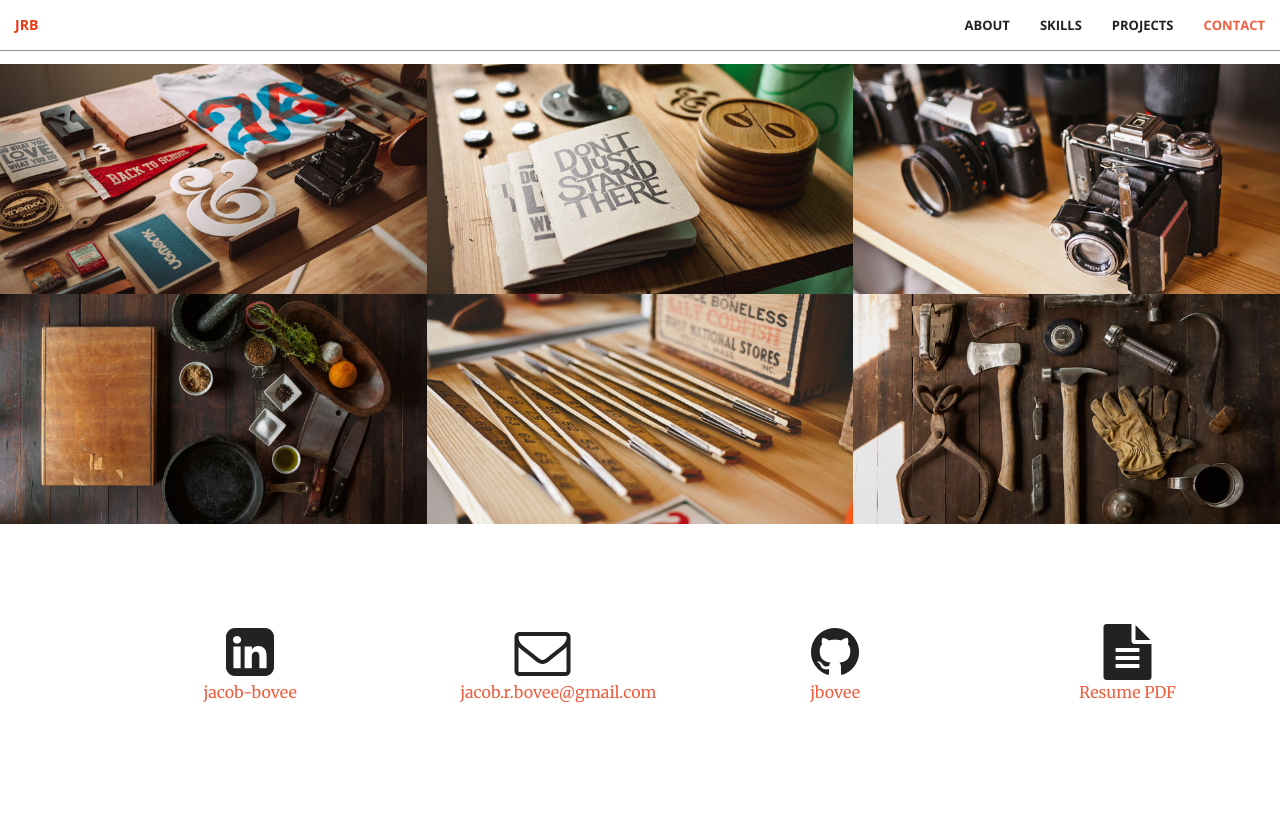
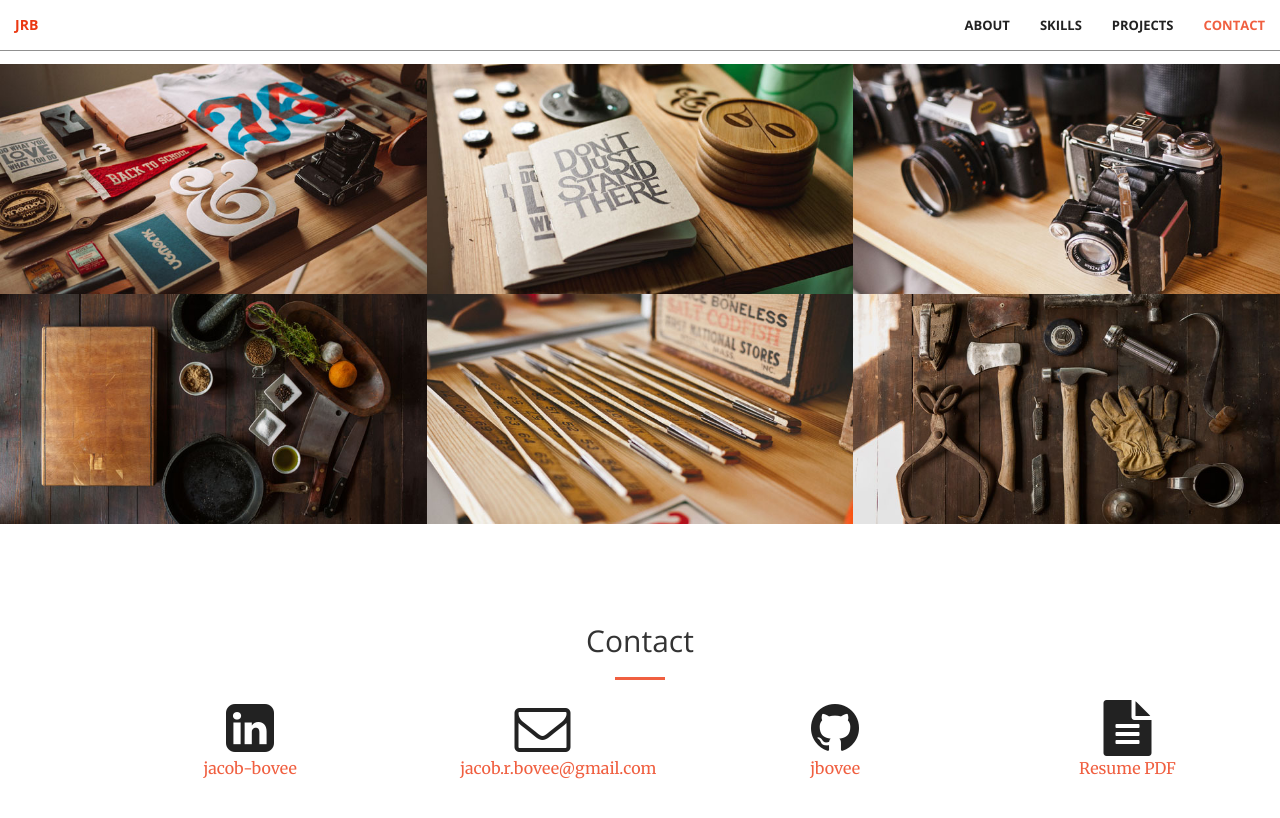
Before and after one commit to jbovee/jbovee.github.io, a Jekyll site: the page built from index.html, in a window 1280 px wide and 900 px high, scrolled down 1292 px. Shown: the top 818 px of the window. Built offline with Jekyll 4.4.1, drawn with Linux system fonts in a browser that asks for light colours.

Commit message:
Added label to contact section

```diff
--- a/_includes/contact.html
+++ b/_includes/contact.html
@@ -1,4 +1,12 @@
 <section id="contact">
+    <div class="container">
+        <div class="row">
+            <div class="col-lg-12 text-center">
+                <h2 class="section-heading">Contact</h2>
+                <hr class="primary">
+            </div>
+        </div>
+    </div>
     <div class="container">
         <div class="row">
             <!--<div class="col-lg-8 col-lg-offset-2 text-center">
```
